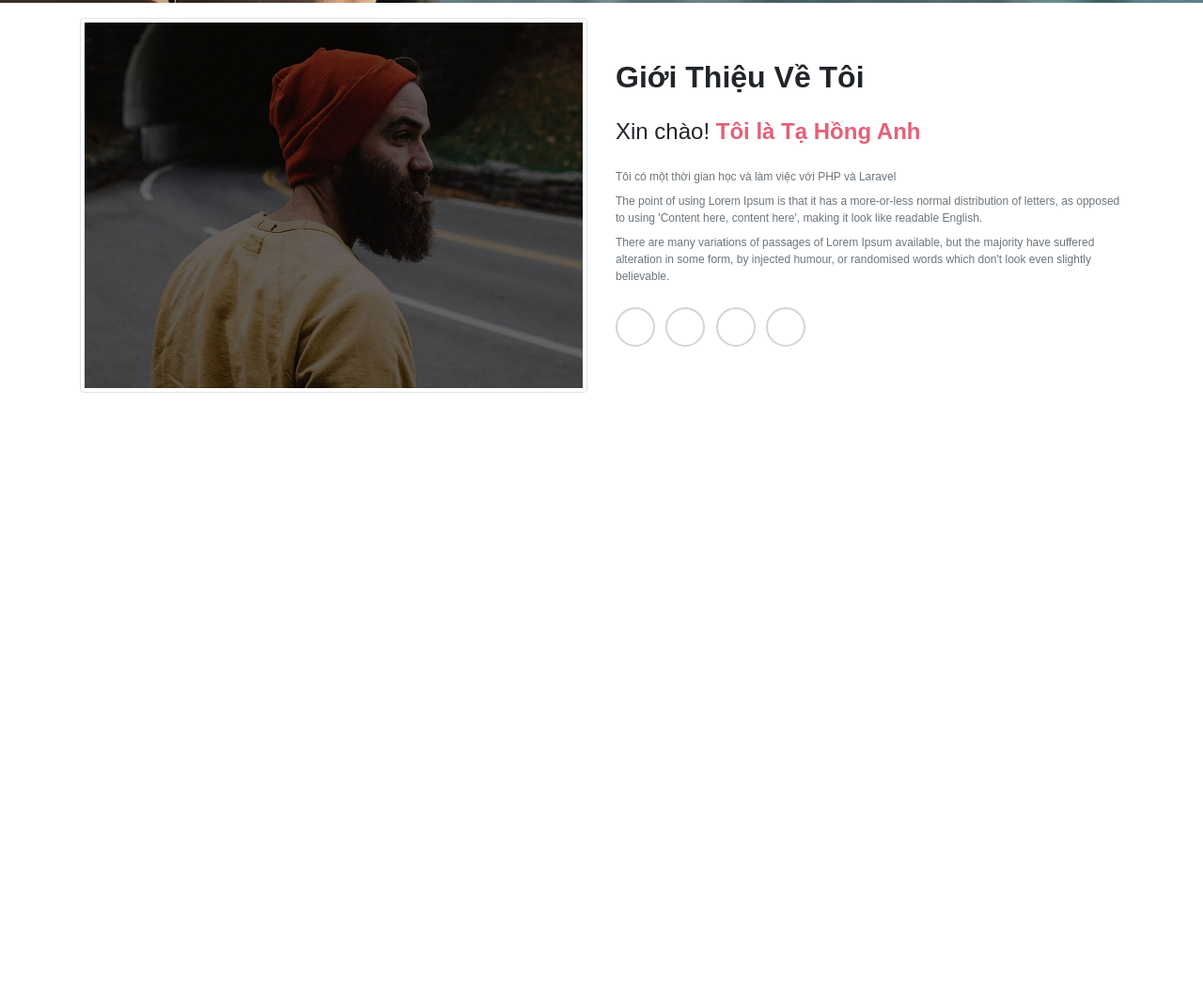
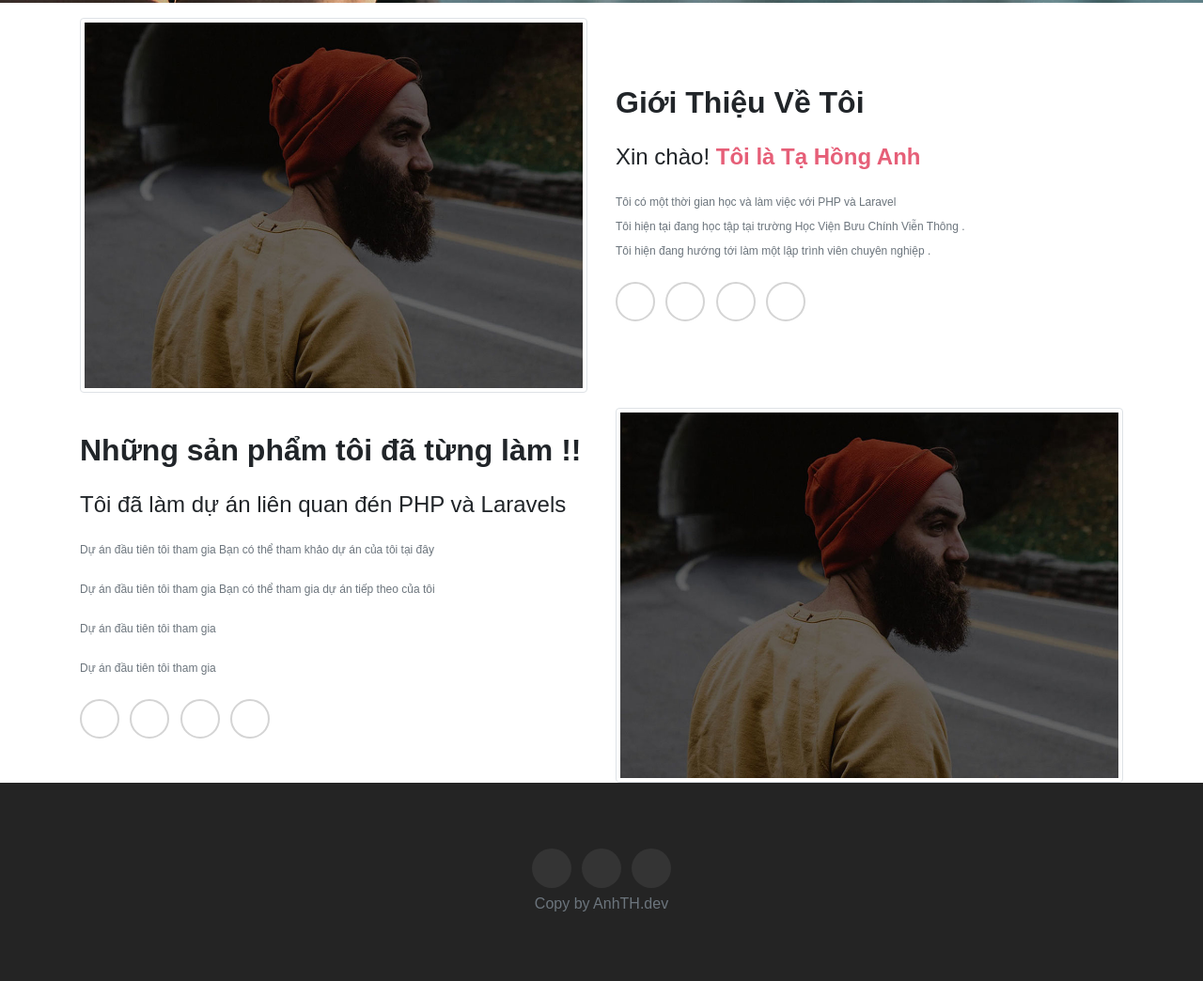
Before and after one commit to anhta9910/project_mywebsite, a plain HTML site: page index.html in a window 1280 px wide. Shown: the part 847-1891 px from the top of the page at 94% size. Before the commit the page ends 1265 px from the top, so only its background shows below. Drawn offline with nearby package versions, Linux system fonts and the light colour scheme; files that its build step writes are made by us from their sources.

Commit message:
add commit

```diff
--- a/css/style.css
+++ b/css/style.css
@@ -155,3 +155,28 @@ ul{
     transition: all 0.5s;
     text-align: center;
 }
+
+/*======================
+        10.FOOTER
+========================*/
+
+.footer {
+    padding: 70px 0px;
+    background-color: #242424 !important;
+}
+
+.footer .footer-alt p {
+    font-size: 16px;
+}
+
+.footer .footer-alt ul li a {
+    border-radius: 50%;
+    transition: all 0.5s;
+    background-color: rgba(241, 241, 241, 0.08);
+    width: 42px;
+    height: 42px;
+    display: block;
+    font-size: 18px;
+    line-height: 42px;
+    text-align: center;
+}
--- a/index.html
+++ b/index.html
@@ -79,8 +79,8 @@
                             <h2><span class="font-weight-bold">Giới Thiệu Về  Tôi</span></h2>
                             <h4 class="mt-4">Xin chào! <span class="text-custom font-weight-bold">Tôi là Tạ Hồng Anh</span></h4>
                             <p class="text-muted mt-4">Tôi có một thời gian học và làm việc với PHP và Laravel </p>
-                            <p class="text-muted mt-2">The point of using Lorem Ipsum is that it has a more-or-less normal distribution of letters, as opposed to using 'Content here, content here', making it look like readable English.</p>
-                            <p class="text-muted mt-2">There are many variations of passages of Lorem Ipsum available, but the majority have suffered alteration in some form, by injected humour, or randomised words which don't look even slightly believable.</p>
+                            <p class="text-muted mt-2">Tôi hiện tại đang học tập tại trường Học Viện Bưu Chính Viễn Thông .</p>
+                            <p class="text-muted mt-2">Tôi hiện đang hướng tới làm một lập trình viên chuyên nghiệp .</p>
                             <div>
                                 <ul class="mb-0 about-social list-inline mt-4">
                                     <li class="list-inline-item"><a href="#"><i class="mdi mdi-dribbble"></i></a></li>
@@ -95,7 +95,49 @@
             </div>
         </section>
         <!-- END ABOUT -->
-
+        <section class="section" id="contact">
+            <div class="container">
+                <div class="row align-items-center">
+                    <div class="col-lg-6">
+                        <h2 class="font-weight-bold">Những sản phẩm tôi đã từng làm !!</h2>
+                        <h4 class="mt-4">Tôi đã làm dự án liên quan đén PHP và Laravels</h4>
+                        <p class="text-muted mt-4">Dự án đầu tiên tôi tham gia Bạn có thể tham khảo dự án của tôi tại đây </p>
+                        <p class="text-muted mt-4">Dự án đầu tiên tôi tham gia Bạn có thể tham gia dự án tiếp theo của tôi </p>
+                        <p class="text-muted mt-4">Dự án đầu tiên tôi tham gia </p>
+                        <p class="text-muted mt-4">Dự án đầu tiên tôi tham gia </p>
+                        <div class="">
+                            <ul class="mb-0 about-social list-inline mt-4">
+                                <li class="list-inline-item"><a href="#"><i class="mdi mdi-dribbble"></i></a></li>
+                                <li class="list-inline-item"><a href="#"><i class="mdi mdi-facebook"></i></a></li>
+                                <li class="list-inline-item"><a href="#"><i class="mdi mdi-linkedin"></i></a></li>
+                                <li class="list-inline-item"><a href="#"><i class="mdi mdi-twitter"></i></a></li>
+                            </ul>
+                        </div>
+                    </div>
+                    <div class="col-lg-6">
+                        <div class="mt-3">
+                            <img src="images/about.jpg" alt="" class="img-fluid mx-auto d-block img-thumbnail">
+                        </div>
+                    </div>
+                </div>
+            </div>
+        </section>
+        <footer class="footer bg-light">
+            <div class="container">
+                <div class="row justify-content-center text-center">
+                    <div class="col-md-12">
+                        <div class="text-center text-white footer-alt">
+                            <ul class="list-unstyled list-inline md-3">
+                                <li class="list-inline-item"><a href="" class=""></a></li>
+                                <li class="list-inline-item"><a href="" class=""></a></li>
+                                <li class="list-inline-item"><a href="" class=""></a></li>
+                            </ul>
+                            <p class="text-muted mb-0">Copy by AnhTH.dev</p>
+                        </div>
+                    </div>
+                </div>
+            </div>
+        </footer>
     </body>
     <script src="https://code.jquery.com/jquery-3.4.1.slim.min.js" integrity="sha384-J6qa4849blE2+poT4WnyKhv5vZF5SrPo0iEjwBvKU7imGFAV0wwj1yYfoRSJoZ+n" crossorigin="anonymous"></script>
     <script src="https://cdn.jsdelivr.net/npm/popper.js@1.16.0/dist/umd/popper.min.js" integrity="sha384-Q6E9RHvbIyZFJoft+2mJbHaEWldlvI9IOYy5n3zV9zzTtmI3UksdQRVvoxMfooAo" crossorigin="anonymous"></script>
```
